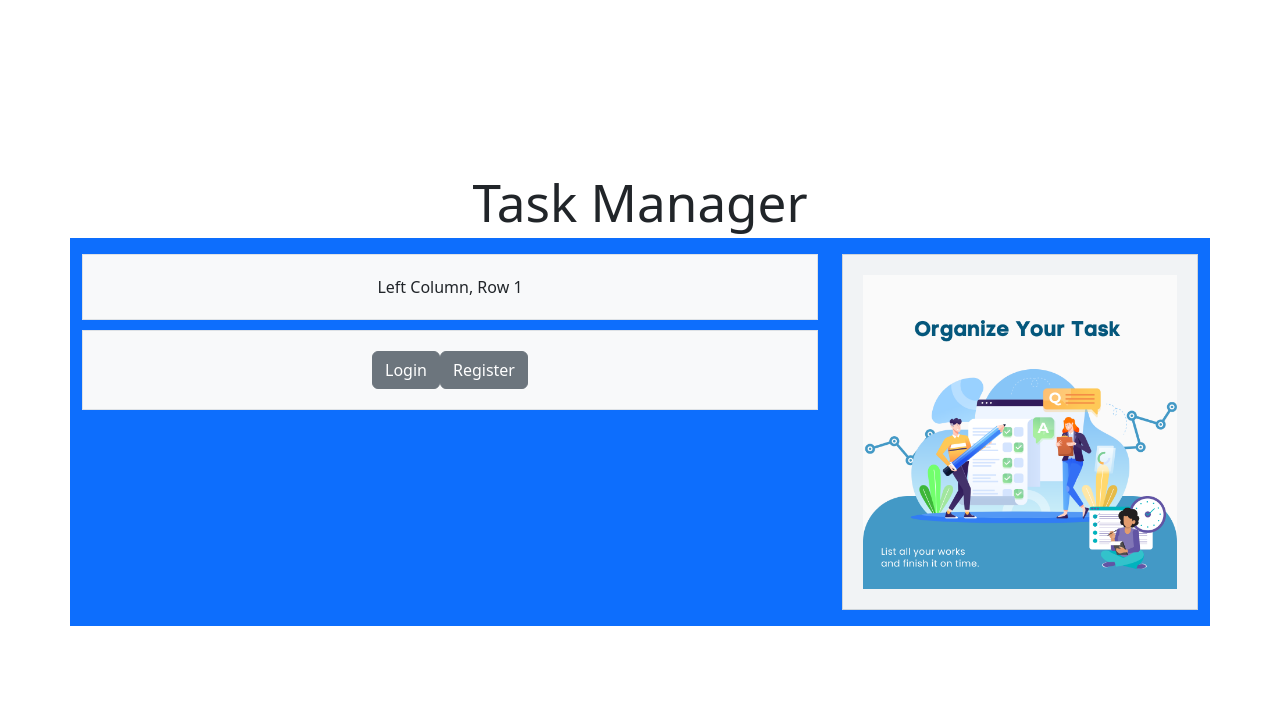
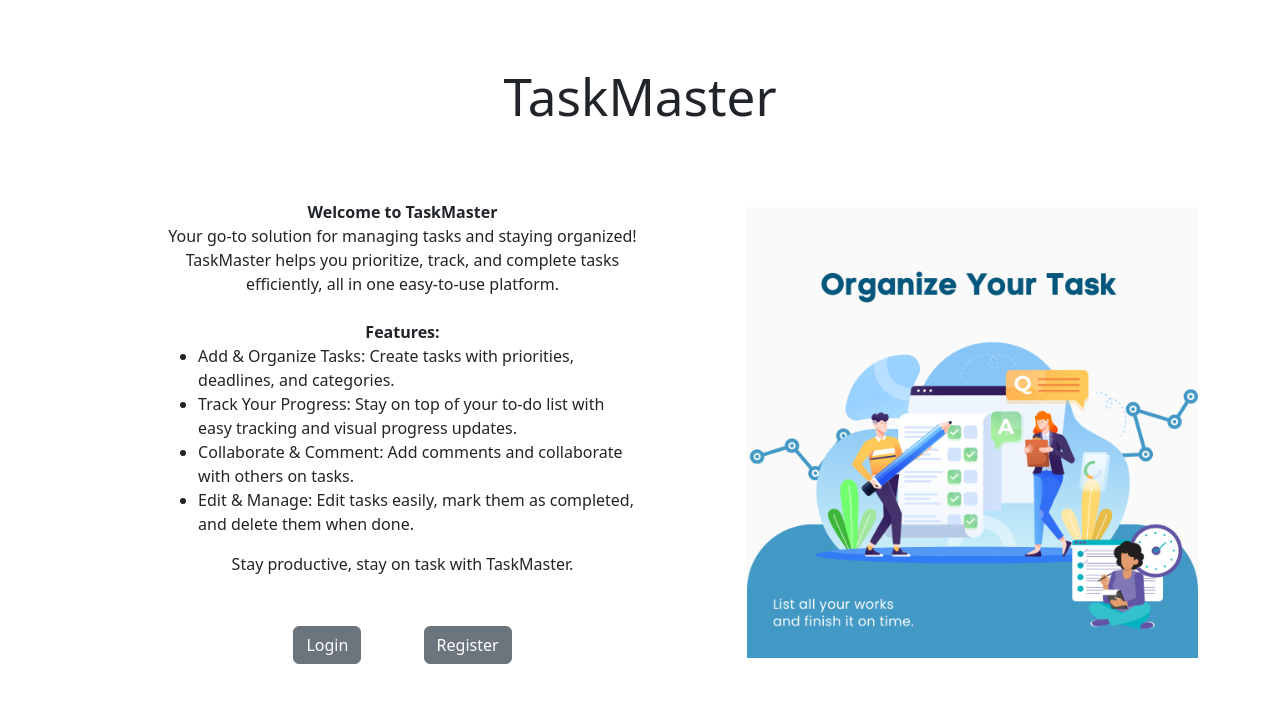
Before and after one commit to omk963/task-mgr, a React (Vite) app in the folder client/client/: page / in a window 1280 px wide. Shown: the top 702 px of the page. Built offline with nearby package versions, Linux system fonts and the light colour scheme.

Commit message:
refactor(layout): improve layout performance

```diff
--- a/client/client/src/App.jsx
+++ b/client/client/src/App.jsx
@@ -10,7 +10,6 @@ import './App.css'
 function App() {
   return (
     <>
-      <h1>Task Manager</h1>
       <Router>
         <Routes>
           <Route path='/' element={<HomePage />} />
--- a/client/client/src/components/AuthForm.jsx
+++ b/client/client/src/components/AuthForm/AuthForm.jsx
@@ -1,6 +1,7 @@
 import { useState } from "react";
 import { useNavigate } from 'react-router-dom';
-import api from "../utils/api";
+import style from "./AuthForm.module.css";
+import api from "../../utils/api";
 
 const AuthForm = ({ isLogin }) => {
     const navigate = useNavigate();
@@ -37,8 +38,8 @@ const AuthForm = ({ isLogin }) => {
     };
 
     return (
-        <form onSubmit={onSubmit}>
-            <h1>{isLogin ? "Login" : "Register"}</h1>
+        <form onSubmit={onSubmit} className={style.form}>
+            <h1 className={style.header}>{isLogin ? "Login" : "Register"}</h1>
             {
                 !isLogin && (
                     <input
@@ -48,6 +49,7 @@ const AuthForm = ({ isLogin }) => {
                         onChange={onChange}
                         placeholder="Name"
                         required={!isLogin}
+                        className={style.input}
                     />
                 )
             }
@@ -58,6 +60,7 @@ const AuthForm = ({ isLogin }) => {
                 onChange={onChange}
                 placeholder="Email"
                 required
+                className={style.input}
             />
             <input
                 type="password"
@@ -66,8 +69,9 @@ const AuthForm = ({ isLogin }) => {
                 onChange={onChange}
                 placeholder="Password"
                 required
+                className={style.input}
             />
-            <button type="submit">{isLogin ? "Login" : "Register"}</button>
+            <button type="submit" className={style.button}>{isLogin ? "Login" : "Register"}</button>
         </form>
     );
 };
--- /dev/null
+++ b/client/client/src/components/AuthForm/AuthForm.module.css
@@ -0,0 +1,21 @@
+.form {
+    display: flex;
+    flex-direction: column;
+    border: black 1px solid;
+    height: 30rem;
+}
+
+.header {
+    margin-bottom: 5rem;
+}
+
+.input {
+    margin-top: 1rem;
+    border-radius: 0.3em;
+    border: 0.01em solid gray;
+}
+
+.button {
+    margin-top: 3rem;
+    background-color: pink;
+}
--- a/client/client/src/components/TodoContainer.jsx
+++ b/client/client/src/components/TodoContainer.jsx
@@ -1,12 +1,11 @@
 import api from "../utils/api";
 import { useState, useEffect } from "react";
-import { useNavigate } from 'react-router-dom';
 import TodoList from "./TodoList/TodoList";
 import AddTodoForm from "./AddTodoForm";
 
 const TodoContainer = () => {
-    const navigate = useNavigate();
     const [todoList, setTodoList] = useState([]);
+    const [isLoading, setIsLoading] = useState(true);
 
     useEffect(() => {
         fetchData();
@@ -16,6 +15,7 @@ const TodoContainer = () => {
         try {
             const res = await api.get('/tasks');
             setTodoList(res.data.tasks);
+            setIsLoading(false);
             console.log("fetch completed: ", res.data.tasks);
         } catch (error) {
             console.error('Failed to fetch tasks', error);
@@ -70,7 +70,11 @@ const TodoContainer = () => {
     return (
         <div>
             <AddTodoForm onAddTodo={addTodo} />
-            <TodoList todoList={todoList} onEditTodo={editTodo} onRemoveTodo={removeTodo} />
+            {todoList.length > 0 && (
+                isLoading
+                    ? <p>Loading...</p>
+                    : <TodoList todoList={todoList} onEditTodo={editTodo} onRemoveTodo={removeTodo} />
+            )}
         </div>
     );
 };
--- a/client/client/src/pages/HomePage.jsx
+++ b/client/client/src/pages/HomePage.jsx
@@ -5,20 +5,49 @@ import task from '../assets/task.png'
 const HomePage = () => {
 
     return (
-        <Container className="bg-primary py-3">
+        <>
+            <h1>TaskMaster</h1>
+            <Container className="py-5">
                 <Row>
                     {/* Left column with two rows */}
-                <Col md={8}>
+                    <Col md={7}>
                         <Row>
                             <Col>
-                            <div style={{ background: '#f8f9fa', padding: '20px', border: '1px solid #dee2e6' }}>
-                                Left Column, Row 1
+                                <div style={{
+                                    padding: '20px',
+                                    width: "80%",
+                                    marginLeft: "auto",
+                                    marginRight: "auto"
+                                }}>
+                                    <strong>Welcome to TaskMaster</strong>
+                                    <br />
+                                    Your go-to solution for managing tasks and staying organized! TaskMaster helps you prioritize, track, and complete tasks efficiently, all in one easy-to-use platform.
+                                    <br />
+                                    <br />
+                                    <strong>Features:</strong>
+                                    <br />
+                                    <ul style={{ textAlign: "left" }}>
+                                        <li>Add & Organize Tasks: Create tasks with priorities, deadlines, and categories.</li>
+                                        <li>Track Your Progress: Stay on top of your to-do list with easy tracking and visual progress updates.</li>
+                                        <li>Collaborate & Comment: Add comments and collaborate with others on tasks.</li>
+                                        <li>Edit & Manage: Edit tasks easily, mark them as completed, and delete them when done.</li>
+                                    </ul>
+
+                                    Stay productive, stay on task with TaskMaster.
                                 </div>
                             </Col>
                         </Row>
                         <Row>
                             <Col>
-                            <div style={{ background: '#f8f9fa', padding: '20px', border: '1px solid #dee2e6', marginTop: '10px' }}>
+                                <div style={{
+                                    padding: '20px',
+                                    marginTop: '10px',
+                                    display: "flex",
+                                    justifyContent: "space-around",
+                                    width: "50%",
+                                    marginLeft: "auto",
+                                    marginRight: "auto"
+                                }}>
                                     <Link to='/auth/login'>
                                         <Button>Login</Button>
                                     </Link>
@@ -31,13 +60,14 @@ const HomePage = () => {
                     </Col>
 
                     {/* Right column with one combined row */}
-                <Col md={4}>
-                    <div style={{ background: '#f1f3f5', padding: '20px', border: '1px solid #ced4da' }}>
+                    <Col md={5} className='d-flex align-items-center'>
+                        <div>
                             <img src={task} alt="Completing Task Image" className='img-fluid' />
                         </div>
                     </Col>
                 </Row>
             </Container>
+        </>
     );
 };
 export default HomePage;
--- a/client/client/src/pages/LoginPage.jsx
+++ b/client/client/src/pages/LoginPage.jsx
@@ -1,4 +1,4 @@
-import AuthForm from "../components/AuthForm";
+import AuthForm from "../components/AuthForm/AuthForm";
 
 const LoginPage = () => {
     return (
--- a/client/client/src/pages/RegisterPage.jsx
+++ b/client/client/src/pages/RegisterPage.jsx
@@ -1,4 +1,4 @@
-import AuthForm from "../components/AuthForm";
+import AuthForm from "../components/AuthForm/AuthForm";
 
 const RegisterPage = () => {
     return (
--- a/client/client/src/pages/TasksPage.jsx
+++ b/client/client/src/pages/TasksPage.jsx
@@ -2,7 +2,10 @@ import TodoContainer from "../components/TodoContainer";
 
 const TasksPage = () => {
     return (
-        <TodoContainer />
+        <>
+            <h1>Tasks</h1>
+            <TodoContainer />
+        </>
     );
 };
 
```
Also changed, not shown: client/client/src/components/DisplayList.jsx (deleted, +0 -8 lines), client/client/src/components/Loading.jsx (deleted, +0 -12 lines). Lines whose indentation alone changed are shown as unchanged.
